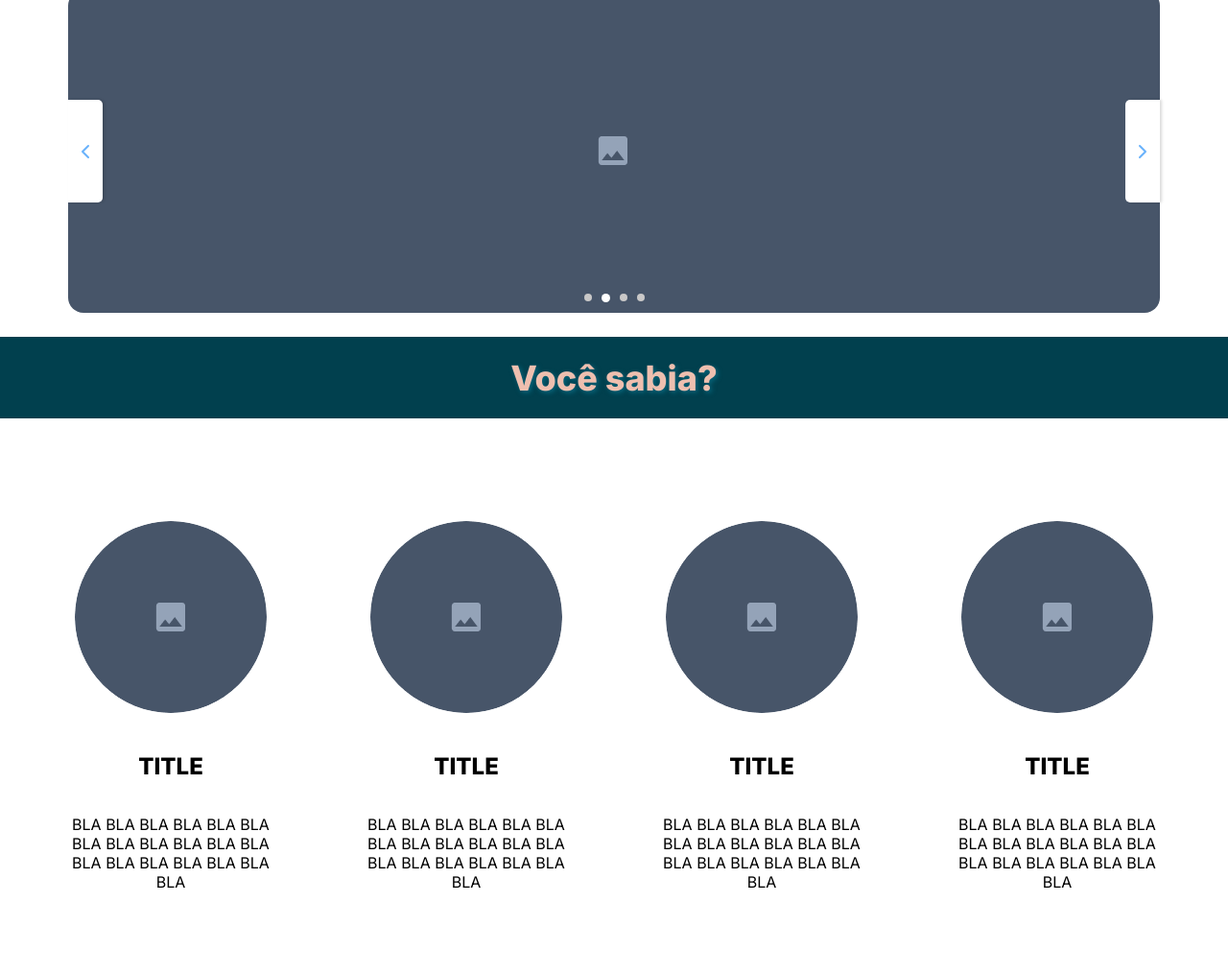
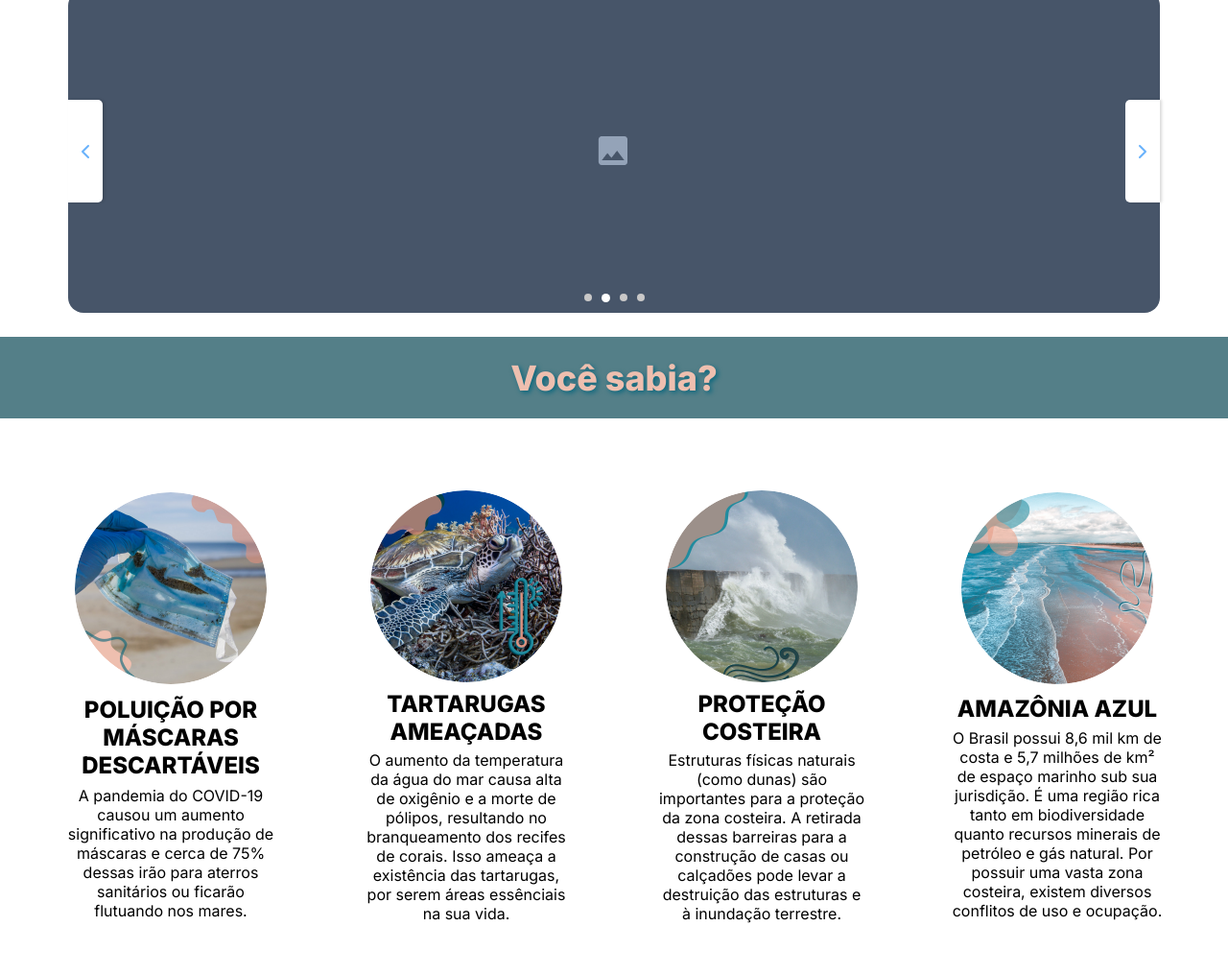
Before and after one commit to karolinegr/conserva-cd, a plain HTML site: page index.html in a window 1280 px wide. Shown: the part 145-1160 px from the top of the page at 96% size. Drawn offline with nearby package versions, Linux system fonts and the light colour scheme.

Commit message:
Adição de conteúdo na aba 'Você sabia?'

```diff
--- a/index.html
+++ b/index.html
@@ -54,24 +54,29 @@
         </div>
         <div id="cards_container">
             <div class="card_content">
-                <div class="img_content"><img src="./assets/Icon.png" alt=""></div>
-                <div class="know_title">TITLE</div>
-                <div class="know_text">BLA BLA BLA BLA BLA BLA BLA BLA BLA BLA BLA BLA BLA BLA BLA BLA BLA BLA BLA</div>
+                <div class="img_content"><img src="./assets/know_mask.png" alt="Imagem de uma mão com luva segurando uma máscara coberta de areia em uma praia."></div>
+                <div class="know_title">POLUIÇÃO POR MÁSCARAS DESCARTÁVEIS</div>
+                <div class="know_text">A pandemia do COVID-19 causou um aumento significativo na produção de máscaras e cerca de 75% dessas irão para aterros sanitários ou ficarão flutuando nos mares. </div>
             </div>
             <div class="card_content">
-                <div class="img_content"><img src="./assets/Icon.png" alt=""></div>
-                <div class="know_title">TITLE</div>
-                <div class="know_text">BLA BLA BLA BLA BLA BLA BLA BLA BLA BLA BLA BLA BLA BLA BLA BLA BLA BLA BLA</div>
+                <div class="img_content"><img src="./assets/know_whitening.png" alt="Uma tartaruga marinha em um recife de coral submerso."></div>
+                <div class="know_title">TARTARUGAS AMEAÇADAS</div>
+                <div class="know_text"> O aumento da temperatura da água do mar causa alta de oxigênio e a morte de pólipos, resultando no branqueamento dos recifes de corais.
+                    Isso ameaça a existência das tartarugas, por serem áreas essênciais na sua vida.</div>
             </div>
             <div class="card_content">
-                <div class="img_content"><img src="./assets/Icon.png" alt=""></div>
-                <div class="know_title">TITLE</div>
-                <div class="know_text">BLA BLA BLA BLA BLA BLA BLA BLA BLA BLA BLA BLA BLA BLA BLA BLA BLA BLA BLA</div>
+                <div class="img_content"><img src="./assets/know_danger.png" alt="Um costão rochoso sendo acertado por ondas de grande altura."></div>
+                <div class="know_title">PROTEÇÃO COSTEIRA</div>
+                <div class="know_text">Estruturas físicas naturais (como dunas) são importantes para a proteção da zona costeira.
+                    A retirada dessas barreiras para a construção de casas ou calçadões pode levar a destruição das estruturas e à inundação terrestre.</div>
             </div>
             <div class="card_content">
-                <div class="img_content"><img src="./assets/Icon.png" alt=""></div>
-                <div class="know_title">TITLE</div>
-                <div class="know_text">BLA BLA BLA BLA BLA BLA BLA BLA BLA BLA BLA BLA BLA BLA BLA BLA BLA BLA BLA</div>
+                <div class="img_content"><img src="./assets/know_amazoniaazul.png" alt="Imagem aérea de uma praia longa e com grande faixa de areia."></div>
+                <div class="know_title">AMAZÔNIA AZUL</div>
+                <div class="know_text">O Brasil possui 8,6 mil km de costa e 5,7 milhões de km² de espaço marinho sub sua jurisdição.
+                    É uma região rica tanto em biodiversidade quanto recursos minerais de petróleo e gás natural.
+                    Por possuir uma vasta zona costeira, existem diversos conflitos de uso e ocupação.
+                </div>
             </div>
         </div>
     </section>
--- a/style.css
+++ b/style.css
@@ -1,7 +1,7 @@
 @import url('https://fonts.googleapis.com/css2?family=Inter:wght@300;400;500;600;800&display=swap');
 
 :root{
-    --color-headlines: #01404E;
+    --color-headlines: #01404eab;
     --color-button:#F1A48A;
     --color-button-hover:#eebfafab;
     --color-button-active:#DA9280;
@@ -221,7 +221,7 @@ nav img{
     font-weight: 800;
 }
 
-.know_text{
+.know_title, .know_text{
     text-align: center;
 }
 
```
Also changed, not shown: assets/know_amazoniaazul.png (added), assets/know_danger.png (added), assets/know_mask.png (added), assets/know_whitening.png (added).
